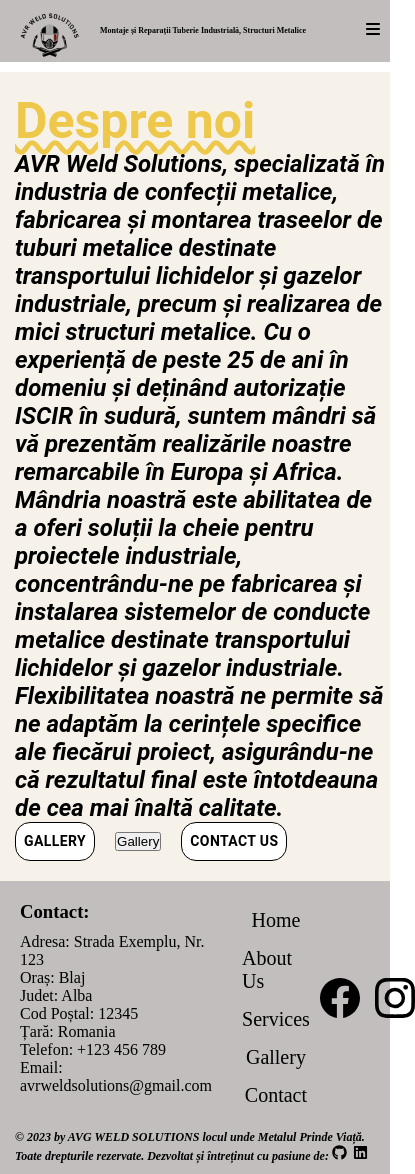
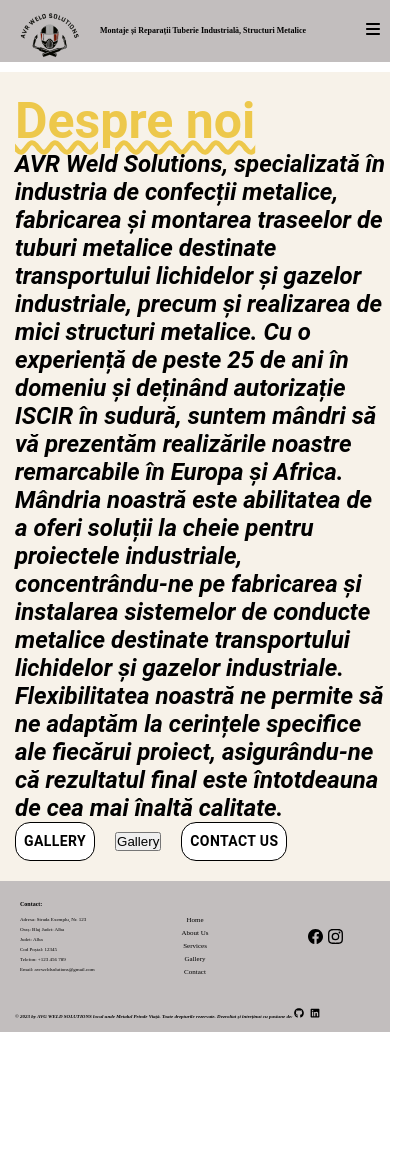
Before and after one commit to lechinal/AVR-WELD-SOLUTIONS, a React (Create React App) app: page /AVR-WELD-SOLUTIONS/about in a window 390 px wide. Shown: the whole page, 415 px wide, since content can reach past the window. After the commit the page ends 1032 px from the top, so only its background shows below. Built offline with nearby package versions, Linux system fonts and the light colour scheme.

Commit message:
update footer

```diff
--- a/src/App.jsx
+++ b/src/App.jsx
@@ -17,7 +17,7 @@ export const App = () => {
   return (
     <div
       style={{
-        height: '100vh',
+        minHeight: '100vh',
         display: 'flex',
         flexDirection: 'column',
         justifyContent: 'space-between',
--- a/src/components/Footer/Footer.jsx
+++ b/src/components/Footer/Footer.jsx
@@ -6,16 +6,12 @@ import { BsInstagram } from 'react-icons/bs';
 import { FaGithub } from 'react-icons/fa';
 import { FaLinkedin } from 'react-icons/fa';
 
-// import FacebookIcon from '@mui/icons-material/Facebook';
-// import InstagramIcon from '@mui/icons-material/Instagram';
-
 function Footer() {
   const addressData = [
     'Adresa: Strada Exemplu, Nr. 123',
-    'Oraș: Blaj',
+    'Oraș: Blaj Judet: Alba',
     'Judet: Alba',
     'Cod Poștal: 12345',
-    'Țară: Romania',
     'Telefon: +123 456 789',
     'Email: avrweldsolutions@gmail.com',
   ];
@@ -50,8 +46,8 @@ function Footer() {
         </div>
 
         <div className={styles.footerSocial}>
-          <BsFacebook style={{ width: '40px', height: '40px' }} />
-          <BsInstagram style={{ width: '40px', height: '40px' }} />
+          <BsFacebook className={styles.footerSocialIcon} />
+          <BsInstagram className={styles.footerSocialIcon} />
         </div>
       </div>
       <div className={styles.designedBy}>
--- a/src/components/Footer/Footer.module.css
+++ b/src/components/Footer/Footer.module.css
@@ -1,13 +1,10 @@
 footer {
   background-color: #c2bebe;
   height: 100%;
-
-  margin-bottom: 10px;
 }
 .footerBox {
   display: grid;
   grid-template-columns: 1fr 1fr 1fr;
-  grid-gap: 10px;
 }
 
 .footerNavBar,
@@ -15,17 +12,23 @@ footer {
   display: flex;
   align-items: center;
   justify-content: center;
-  gap: 15px;
+  gap: 5px;
 }
 .footerContact {
   display: flex;
   flex-direction: column;
   gap: 10px;
   padding: 20px 20px;
+
+  font-size: 12px;
 }
 
 .footerContact address {
   font-style: normal;
+
+  display: flex;
+  flex-direction: column;
+  gap: 5px;
 }
 
 .footerNavBar {
@@ -35,7 +38,7 @@ footer {
 }
 .link {
   text-decoration: none;
-  font-size: 20px;
+  font-size: 15px;
   transition: all 0.1s ease-in-out;
   color: black;
 }
@@ -74,8 +77,140 @@ footer {
   transition: all 0.3s ease-in-out;
 }
 
-.designedByIcon:hover,
-.designedByText:hover {
+.designedByIcon:hover {
   color: blue;
   transform: scale(1.5);
 }
+
+.designedByText {
+  transition: all 0.2s ease-in-out;
+}
+.designedByText:hover {
+  text-decoration: underline;
+  color: blue;
+}
+
+.footerSocialIcon {
+  width: 30px;
+  height: 30px;
+}
+
+/* Responsive */
+@media (max-width: 768px) {
+  .footerContact h3 {
+    font-size: 12px;
+  }
+  address {
+    font-size: 10px;
+  }
+
+  .link {
+    font-size: 10px;
+  }
+
+  .footerSocialIcon {
+    width: 20px;
+    height: 20px;
+  }
+
+  .designedByText {
+    font-size: 10px;
+  }
+}
+
+@media (max-width: 620px) {
+  .designedByText {
+    font-size: 8px;
+  }
+  .designedByIcon {
+    width: 10px;
+    height: 10px;
+  }
+}
+
+@media (max-width: 570px) {
+  .footerContact h3 {
+    font-size: 10px;
+  }
+  address {
+    font-size: 8px;
+  }
+}
+
+@media (max-width: 500px) {
+  .designedByText {
+    font-size: 7px;
+  }
+  .footerContact h3 {
+    font-size: 8px;
+  }
+  address {
+    font-size: 6px;
+  }
+  .link {
+    font-size: 8px;
+  }
+
+  .footerSocialIcon {
+    width: 15px;
+    height: 15px;
+  }
+}
+
+@media (max-width: 450px) {
+  .designedByText {
+    font-size: 5px;
+  }
+}
+
+@media (max-width: 390px) {
+  .footerContact h3 {
+    font-size: 6px;
+  }
+  address {
+    font-size: 5px;
+  }
+
+  .link {
+    font-size: 7px;
+  }
+}
+
+@media (max-width: 345px) {
+  .footerContact h3 {
+    font-size: 5px;
+  }
+  address {
+    font-size: 4px;
+  }
+
+  .link {
+    font-size: 6px;
+  }
+  .designedByText {
+    font-size: 4px;
+  }
+  .designedByIcon {
+    width: 8px;
+    height: 8px;
+  }
+}
+@media (max-width: 320px) {
+  .footerContact h3 {
+    font-size: 4px;
+  }
+  address {
+    font-size: 3px;
+  }
+
+  .link {
+    font-size: 5px;
+  }
+  .designedByText {
+    font-size: 3px;
+  }
+  .designedByIcon {
+    width: 6px;
+    height: 6px;
+  }
+}
--- a/src/components/Header/Header.module.css
+++ b/src/components/Header/Header.module.css
@@ -153,7 +153,6 @@
   .logoImg {
     width: 100px;
     height: 60px;
-    /* Aspect ratio 4:3 */
   }
 }
 @media screen and (min-width: 320px) and (max-width: 450px) {
@@ -168,6 +167,11 @@
     width: 80px;
     height: 50px;
   }
+
+  .listBox ul {
+    width: 100%;
+    height: 100%;
+  }
 }
 
 @media screen and (max-width: 319px) {
@@ -178,4 +182,7 @@
     width: 60px;
     height: 40px;
   }
+  .listBox ul {
+    height: 100%;
+  }
 }
```
